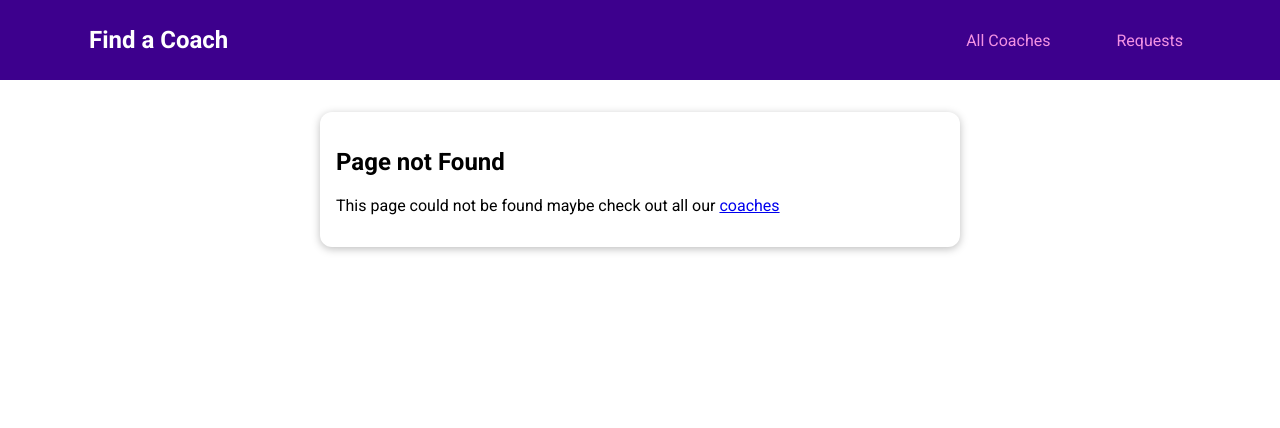
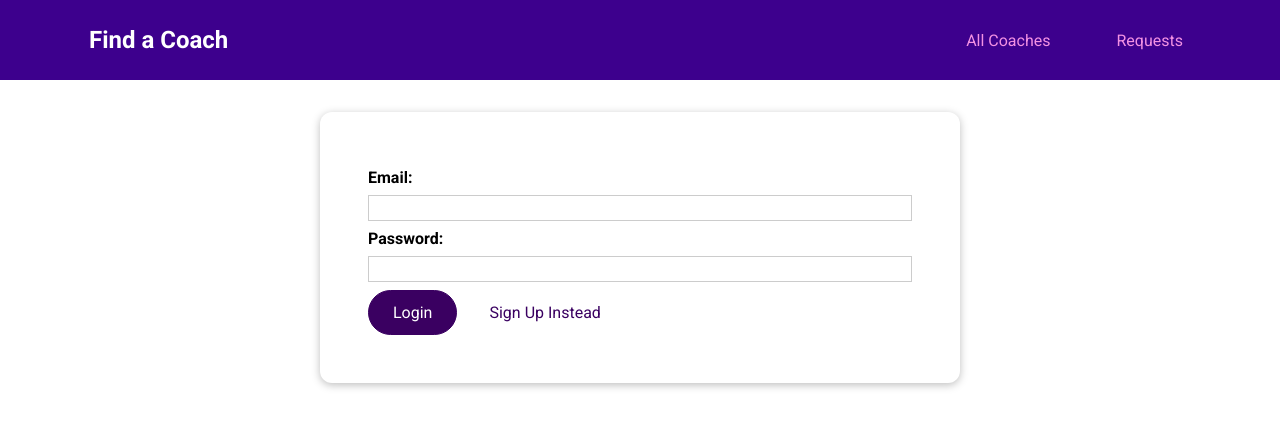
Before and after one commit to Njuguna85/findACoach, a Vue app: page /auth in a window 1280 px wide. Before the commit this address had no page. Shown: the top 428 px of the page. Built offline with nearby package versions, Linux system fonts and the light colour scheme.

Commit message:
add auth

```diff
--- /dev/null
+++ b/src/pages/auth/UserAuth.vue
@@ -0,0 +1,146 @@
+<template>
+  <div>
+    <base-dialog :show="!!error" title="An Error occurred" @close="handleError">
+      <p>{{ error }}</p>
+    </base-dialog>
+    <base-dialog :show="isLoading" title="Authenticating..." fixed>
+      <base-spinner></base-spinner>
+    </base-dialog>
+    <base-card>
+      <form @keyup.enter="submitForm" @submit.prevent="submitForm">
+        <div class="form-control">
+          <label for="email">Email: </label>
+          <input type="email" name="email" id="email" v-model.trim="email" />
+        </div>
+
+        <div class="form-control">
+          <label for="password">Password: </label>
+          <input
+            type="password"
+            name="password"
+            id="password"
+            v-model.trim="password"
+          />
+        </div>
+        <p v-if="!formIsValid">
+          Please enter a valid email and password (must be at least 6 characters
+          long.)
+        </p>
+
+        <base-button>{{ submitButtonCaption }}</base-button>
+        <base-button type="button" mode="flat" @click="switchAuthModel"
+          >{{ switchModeButtonCaption }}
+        </base-button>
+      </form>
+    </base-card>
+  </div>
+</template>
+
+<script>
+import BaseDialog from '../../components/BaseDialog/BaseDialog.vue';
+export default {
+  components: { BaseDialog },
+  data() {
+    return {
+      email: '',
+      password: '',
+      formIsValid: true,
+      mode: 'login',
+      isLoading: false,
+      error: null,
+    };
+  },
+  methods: {
+    async submitForm() {
+      this.formIsValid = true;
+
+      // validating
+      if (
+        this.email === '' ||
+        !this.email.includes('@') ||
+        this.password.length < 6
+      ) {
+        this.formIsValid = false;
+        return;
+      }
+      this.isLoading = true;
+      const actonPaylod = {
+        email: this.email,
+        password: this.password,
+      };
+
+      // form is fine
+      try {
+        //   send http request
+        if (this.mode === 'login') {
+          await this.$store.dispatch('login', actonPaylod);
+        } else {
+          await this.$store.dispatch('signup', actonPaylod);
+        }
+      } catch (error) {
+        this.error = error.message || 'Failed to sign up, try later';
+      }
+      this.isLoading = false;
+    },
+    switchAuthModel() {
+      if (this.mode === 'login') {
+        this.mode = 'signup';
+      } else {
+        this.mode = 'login';
+      }
+    },
+    handleError() {
+      this.error = null;
+    },
+  },
+  computed: {
+    submitButtonCaption() {
+      if (this.mode === 'login') {
+        return 'Login';
+      } else {
+        return 'Signup';
+      }
+    },
+    switchModeButtonCaption() {
+      if (this.mode === 'login') {
+        return 'Sign Up Instead';
+      } else {
+        return 'Login Instead';
+      }
+    },
+  },
+};
+</script>
+
+<style scoped>
+form {
+  margin: 1rem;
+  padding: 1rem;
+}
+
+.form-control {
+  margin: 0.5rem 0;
+}
+
+label {
+  font-weight: bold;
+  margin-bottom: 0.5rem;
+  display: block;
+}
+
+input,
+textarea {
+  display: block;
+  width: 100%;
+  font: inherit;
+  border: 1px solid #ccc;
+  padding: 0.15rem;
+}
+
+input:focus,
+textarea:focus {
+  border-color: #3d008d;
+  background-color: #faf6ff;
+  outline: none;
+}
+</style>
--- a/src/router.js
+++ b/src/router.js
@@ -5,7 +5,7 @@ import CoachRegistration from './pages/coaches/CoachRegistration.vue';
 import ContactCoach from './pages/requests/ContactCoach.vue';
 import RequestReceived from './pages/requests/RequestReceived.vue';
 import NotFound from './pages/NotFound.vue';
-
+import UserAuth from './pages/auth/UserAuth.vue';
 
 const router = createRouter({
     history: createWebHistory(),
@@ -25,6 +25,7 @@ const router = createRouter({
         },
         { path: '/register', component: CoachRegistration },
         { path: '/requests', component: RequestReceived },
+        { path: '/auth', component: UserAuth },
         { path: '/:notFound(.*)', component: NotFound },
     ]
 });
--- a/src/store/index.js
+++ b/src/store/index.js
@@ -1,22 +1,15 @@
 import { createStore } from 'vuex';
 import coachesModules from './modules/coaches/index.js';
 import requestsModuels from './modules/requests/index.js'
+import authModule from './modules/auth/index.js';
 
 const store = createStore({
     modules: {
         coaches: coachesModules,
-        requests: requestsModuels
+        requests: requestsModuels,
+        auth: authModule
     },
-    state() {
-        return {
-            userId: 'c3'
-        };
-    },
-    getters: {
-        userId(state) {
-            return state.userId;
-        }
-    }
+
 })
 
 export default store;
--- /dev/null
+++ b/src/store/modules/auth/actions.js
@@ -0,0 +1,49 @@
+export default {
+    async login(context, payload) {
+        const response = await fetch('https://identitytoolkit.googleapis.com/v1/accounts:signInWithPassword?key=AIzaSyAOy9FCr8l7X_TT1O7Tcn76aXX6dKrRCXQ', {
+            method: 'POST',
+            body: JSON.stringify({
+                email: payload.email,
+                password: payload.password,
+                returnSecureToken: true
+            })
+        });
+
+        const responseData = await response.json();
+        console.log(responseData);
+        if (!response.ok) {
+            const error = new Error(responseData.message || "Failed to Authenticate");
+            throw error;
+        }
+
+        context.commit('setUser', {
+            token: responseData.idToken,
+            userId: responseData.localId,
+            tokenExpiration: responseData.expiresIn
+        })
+    },
+
+    async signup(context, payload) {
+        const response = await fetch('https://identitytoolkit.googleapis.com/v1/accounts:signUp?key=AIzaSyAOy9FCr8l7X_TT1O7Tcn76aXX6dKrRCXQ', {
+            method: 'POST',
+            body: JSON.stringify({
+                email: payload.email,
+                password: payload.password,
+                returnSecureToken: true
+            })
+        });
+
+        const responseData = await response.json();
+
+        if (!response.ok) {
+            const error = new Error(responseData.message || "Failed to Authenticate");
+            throw error;
+        }
+
+        context.commit('setUser', {
+            token: responseData.idToken,
+            userId: responseData.localId,
+            tokenExpiration: responseData.expiresIn
+        })
+    },
+};
--- /dev/null
+++ b/src/store/modules/auth/getters.js
@@ -0,0 +1,8 @@
+export default {
+    userId(state) {
+        return state.userId;
+    },
+    token(state) {
+        return state.token;
+    }
+}
--- /dev/null
+++ b/src/store/modules/auth/index.js
@@ -0,0 +1,16 @@
+import mutations from './mutations.js';
+import actions from './actions.js';
+import getters from './getters.js';
+
+export default {
+    state() {
+        return {
+            userId: null,
+            token: null,
+            tokenExpiration: null
+        };
+    },
+    getters,
+    mutations,
+    actions
+}
--- /dev/null
+++ b/src/store/modules/auth/mutations.js
@@ -0,0 +1,7 @@
+export default {
+    setUser(state, payload) {
+        state.token = payload.toke;
+        state.userId = payload.userId;
+        state.tokenExpiration = payload.tokenExpiration;
+    }
+};
```
